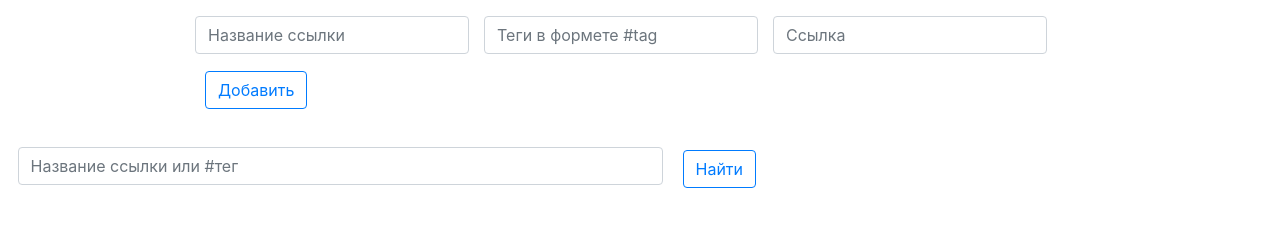
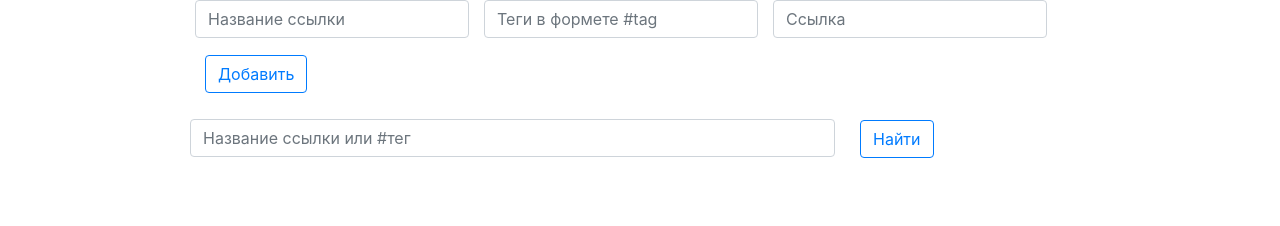
Before and after one commit to Eeenkeeei/Read-Later, a website with bundled scripts: page src/index.html in a window 1280 px wide. Built offline with nearby package versions, Linux system fonts and the light colour scheme.

Commit message:
изменения в styles.css и index.html

```diff
--- a/src/css/style.css
+++ b/src/css/style.css
@@ -21,13 +21,13 @@
 }
 
 #find-name {
-    margin-right: 260px;
+    margin-left: 10px;
     width: 645px;
 }
 
 #find-button {
-    margin-top: 15px;
-    margin-left: -240px;
+    margin-top: -63px;
+    margin-left: 680px;
 }
 
 #error-box {
@@ -36,7 +36,8 @@
 }
 
 #finder-list {
-    width: 890px;
+    width: 920px;
+    margin-right: 60px;
 }
 
 #finder-container {
--- a/src/index.html
+++ b/src/index.html
@@ -15,10 +15,8 @@
 <div class="container">
     <div class="row justify-content-center"> <!--.row>.col-4 EMMET -->
 
-        <div class="col-10 col-xs-12">
-            <p>
+        <div class="col-xs-12 col-sm-12 col-md-9 col-lg-9 col-xl-10">
             <form class="form-inline" id="add-form">
-                <div></div>
                 <div class="form-group mb-2">
                     <input type="text" class="form-control" placeholder="Название ссылки" id="link-name">
                 </div>
@@ -33,16 +31,11 @@
                 </div>
             </form>
 
+
             <ul class="list-group" id="link-list">
             </ul>
         </div>
-    </div>
-</div>
-
-<div class="container" id="finder-container">
-    <div class="row justify-content-center col-xs-12 col-sm-12 col-md-9 col-lg-9 col-xl-10"> <!--.row>.col-4 EMMET -->
-
-
+        <div class="col-xs-12 col-sm-12 col-md-9 col-lg-9 col-xl-10">
             <form class="form-inline" id="find-form">
                 <div></div>
                 <div class="form-group mb-2">
@@ -57,6 +50,9 @@
             </ul>
         </div>
     </div>
+</div>
+
+
 <script src="js/app.js" type="module"></script>
 <script src="js/lib.js" type="module"></script>
 <script src="js/storage.js" type="module"></script>
```
Lines whose indentation alone changed are shown as unchanged.
